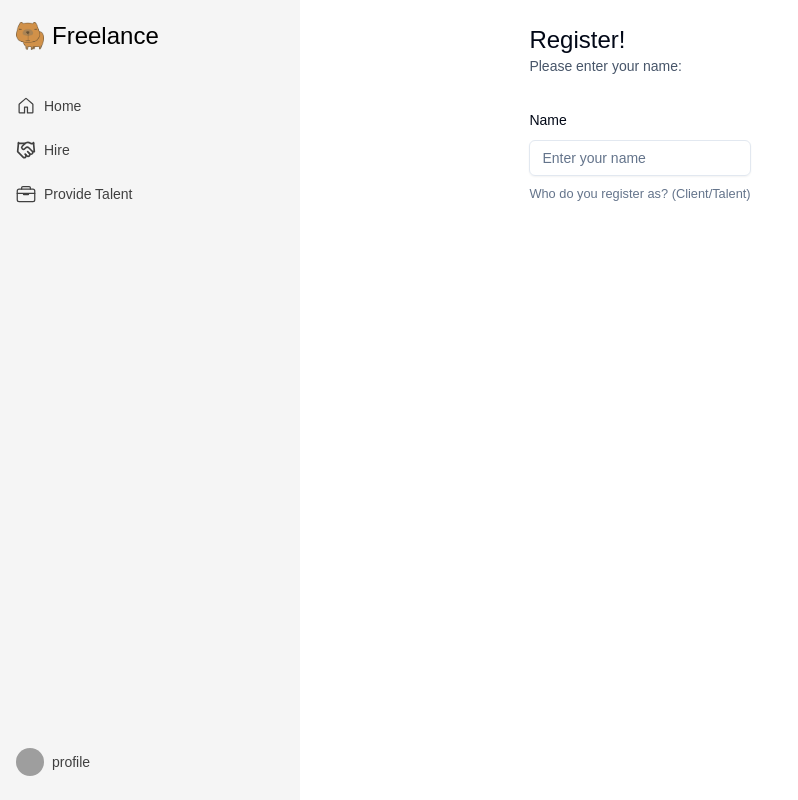
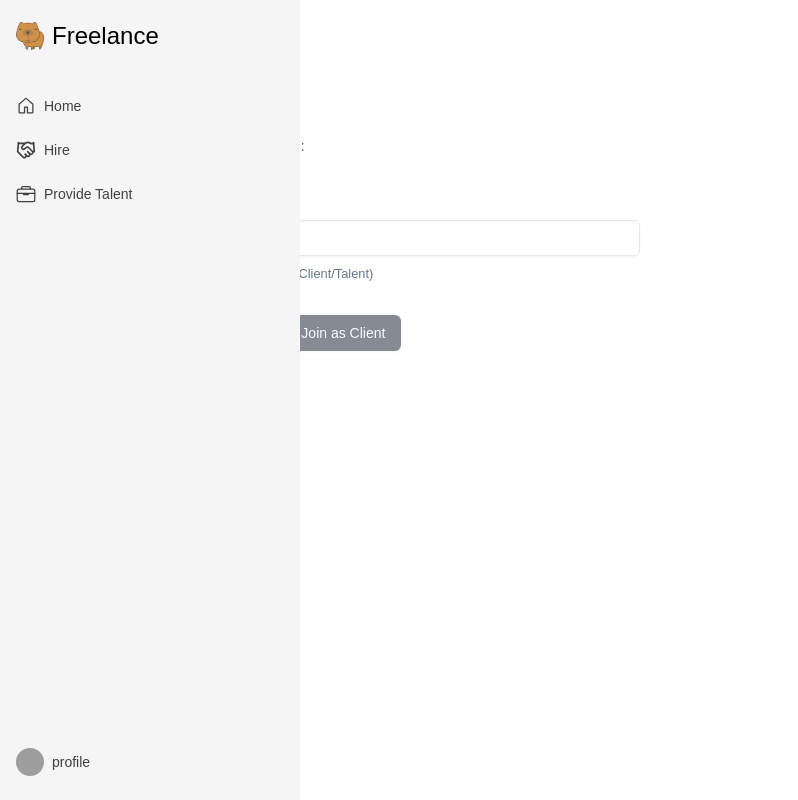
Before and after one commit to anshul45-github/freelance, a Next.js app: page /register in a window 1280 px wide. Shown: the whole page, without its empty margins (0-798 px from the left). Built offline with nearby package versions, Linux system fonts and the light colour scheme; grey boxes are pictures that could not be loaded.

Commit message:
registration form

```diff
--- a/app/(home)/register/page.tsx
+++ b/app/(home)/register/page.tsx
@@ -4,10 +4,12 @@ import { useForm } from "react-hook-form";
 import { zodResolver } from "@hookform/resolvers/zod";
 import { Form, FormControl, FormDescription, FormField, FormItem, FormLabel } from "@/components/ui/form";
 import { Input } from "@/components/ui/input";
+import Link from "next/link";
+import { Button } from "@/components/ui/button";
 
 const formSchema = z.object({
-    username: z.string().min(2, {
-      message: "Username must be at least 2 characters.",
+    name: z.string().min(1, {
+      message: "Name must be atleast 1 character long",
     }),
   })
 
@@ -15,18 +17,18 @@ const Register = () => {
     const form = useForm<z.infer<typeof formSchema>>({
         resolver: zodResolver(formSchema),
         defaultValues: {
-          username: "",
+          name: "",
         },
       })
 
     const { isSubmitting, isValid } = form.formState;
 
-    const onSubmit = (values : Schema) => {
+    const onSubmit = (values : z.infer<typeof formSchema>) => {
         console.log(values);
     }
     return (
-        <div className='max-w-5xl mx-auto flex md:items-center md:justify-center h-full p-6'>
-            <div>
+        <div className='max-w-5xl mx-auto flex md:items-center h-full p-6'>
+            <div className="w-full md:w-1/2 mt-20">
                 <h1 className="text-2xl">
                     Register!
                 </h1>
@@ -44,6 +46,14 @@ const Register = () => {
                                 </FormDescription>
                             </FormItem>
                         )} />
+                        <div className="flex items-center gap-4">
+                            <Button type="button" variant={"default"} disabled={!isValid || isSubmitting}>
+                                Join as Talent
+                            </Button>
+                            <Button type="submit" variant={"default"} disabled={!isValid || isSubmitting}>
+                                Join as Client
+                            </Button>
+                        </div>
                     </form>
                 </Form>
             </div>
--- a/package.json
+++ b/package.json
@@ -15,11 +15,7 @@
     "@fortawesome/free-regular-svg-icons": "^6.7.2",
     "@fortawesome/free-solid-svg-icons": "^6.7.2",
     "@fortawesome/react-fontawesome": "^0.2.2",
-<<<<<<< HEAD
     "@hookform/resolvers": "^3.10.0",
-=======
-    "@next/font": "^14.2.15",
->>>>>>> e6d4845e057b4cf83782000286a80bd9aebc4f76
     "@radix-ui/react-hover-card": "^1.1.4",
     "@radix-ui/react-label": "^2.1.1",
     "@radix-ui/react-separator": "^1.1.1",
```
